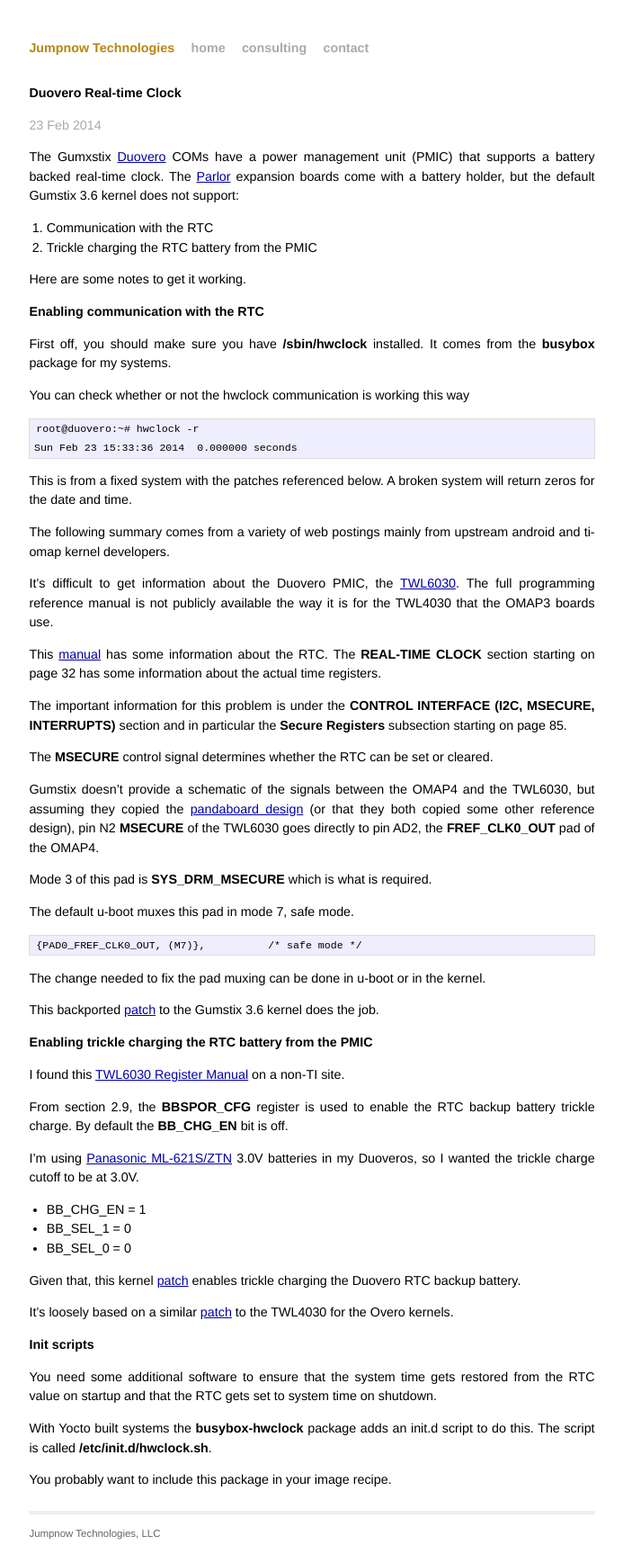
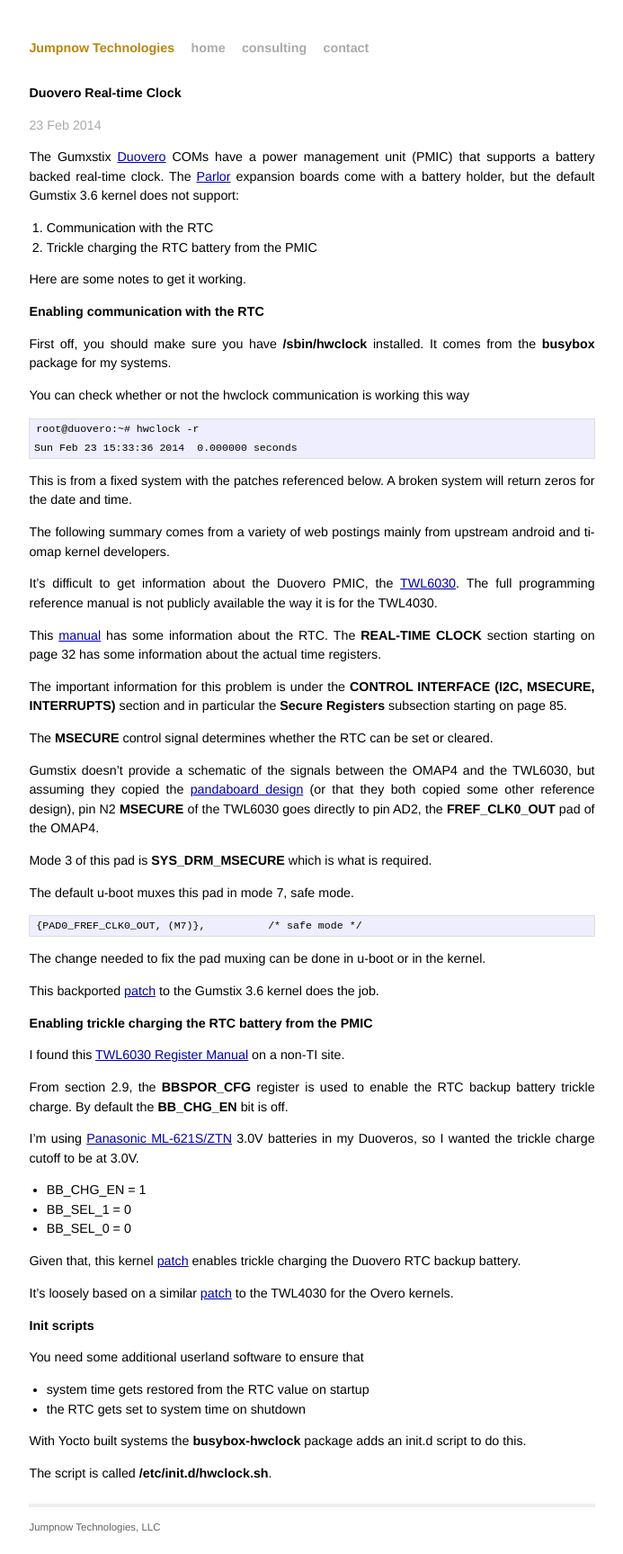
Before and after one commit to jumpnow/jumpnowtek-site, a Jekyll site: the page built from _posts/2014-02-23-Duovero-RTC.md, in a window 1280 px wide. Shown: the whole page at 90% size, without its empty margins (293-986 px from the left). Built offline with Jekyll 4.4.1, drawn with Linux system fonts in a browser that asks for light colours; Markdown is read by kramdown in place of the engine named in the settings.

Commit message:
Added some more posts

```diff
--- a/_posts/2014-02-23-Duovero-RTC.md
+++ b/_posts/2014-02-23-Duovero-RTC.md
@@ -34,7 +34,7 @@
 
 It's difficult to get information about the Duovero PMIC, the [TWL6030][twl6030].
 The full programming reference manual is not publicly available the way it is
-for the TWL4030 that the OMAP3 boards use.
+for the TWL4030.
 
 This [manual][swcs045c] has some information about the RTC. The
 **REAL-TIME CLOCK** section starting on page 32 has some information about the
@@ -85,14 +85,15 @@
 
 ### Init scripts
 
-You need some additional software to ensure that the system time gets restored
-from the RTC value on startup and that the RTC gets set to system time on
-shutdown.
+You need some additional userland software to ensure that
+
+- system time gets restored from the RTC value on startup
+- the RTC gets set to system time on shutdown
 
 With Yocto built systems the **busybox-hwclock** package adds an init.d script
-to do this. The script is called **/etc/init.d/hwclock.sh**.
+to do this.
 
-You probably want to include this package in your image recipe.
+The script is called **/etc/init.d/hwclock.sh**.
 
 
 [duovero]: https://store.gumstix.com/index.php/category/43/
```
Also changed, not shown: _posts/2014-02-24-Overo-ffmpegcolorspace-optimization.md (added, +81 -0 lines), _posts/2014-02-24-Yocto-and-Github-private-repos.md (added, +17 -0 lines).
